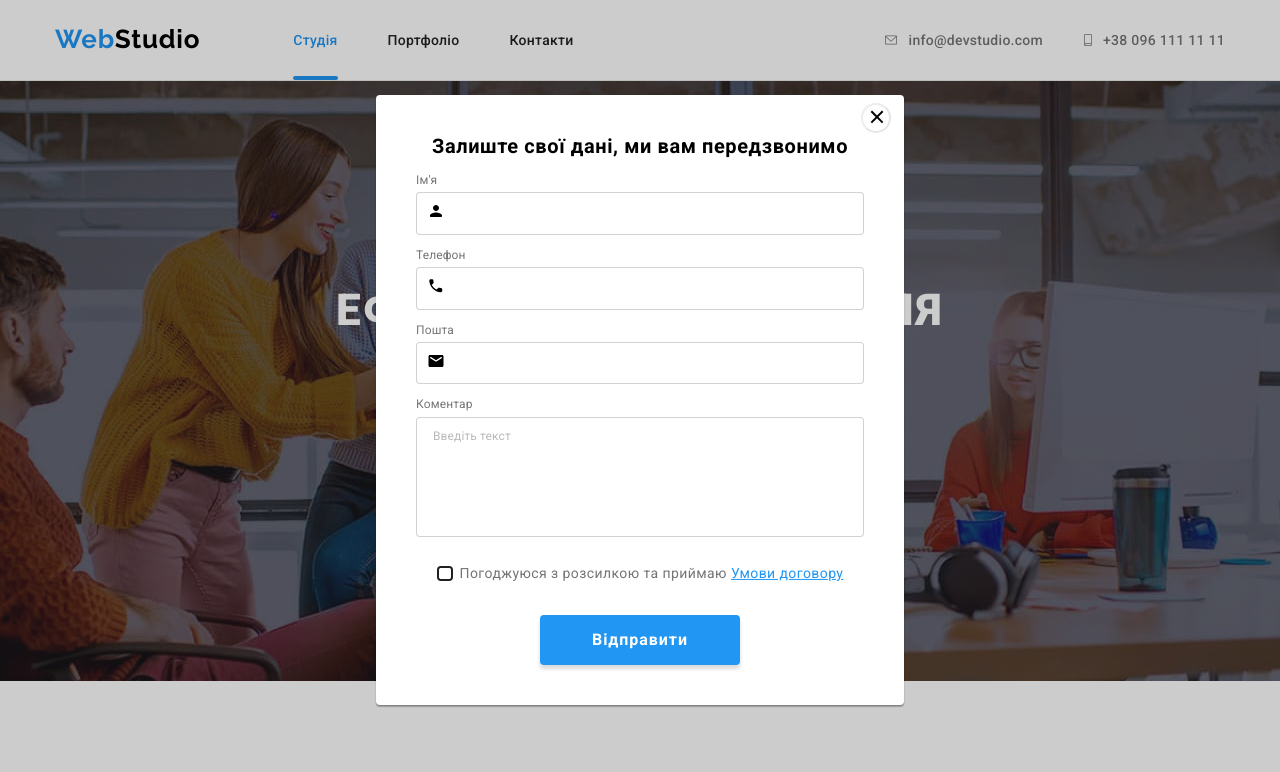
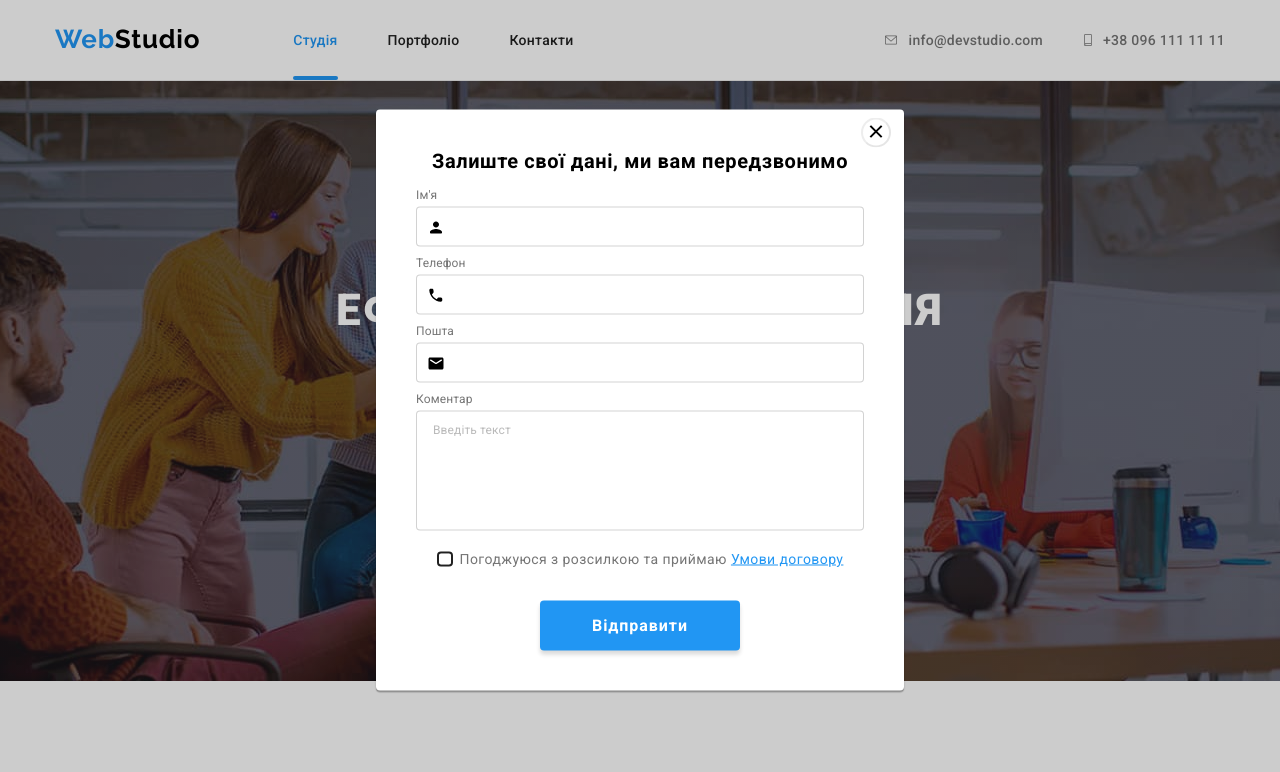
Before and after one commit to troanart/goit-markup-hw-06, a plain HTML site: page index.html in a window 1280 px wide. Both pictures are taken after a click on the button "Замовити послугу". Shown: the top 772 px of the page. Drawn offline with nearby package versions, Linux system fonts and the light colour scheme.

Commit message:
fix height in form and fix form footer

```diff
--- a/css/style.css
+++ b/css/style.css
@@ -476,8 +476,8 @@ li {
   border: 1px solid black;
   transform: rotate(45deg);
   position: absolute;
-  top: 16%;
-  left: 51%;
+  top: 17%;
+  left: 45%;
   transition: border 250ms cubic-bezier(0.4, 0, 0.2, 1);
 }
 
@@ -488,8 +488,8 @@ li {
   border: 1px solid black;
   height: 16px;
   transform: rotate(-45deg);
-  top: 16%;
-  left: 49%;
+  top: 17%;
+  left: 45%;
   transition: border 250ms cubic-bezier(0.4, 0, 0.2, 1);
 }
 
@@ -500,7 +500,7 @@ li {
 
 .form-input {
   margin-top: 4px;
-  padding: 11px 38px;
+  padding: 9.5px 38px;
   width: 100%;
   border-radius: 4px;
   border: 1px solid rgba(33, 33, 33, 0.2);
@@ -535,6 +535,7 @@ li {
 .form-groop {
   margin-bottom: 10px;
   position: relative;
+  max-height: 58px;
 }
 
 .form-btn-submit {
@@ -562,6 +563,7 @@ li {
 
 .text-area {
   margin-bottom: 20px;
+  max-height: 138px;
 }
 
 .check {
@@ -618,7 +620,7 @@ li {
 .form-icon {
   position: absolute;
   left: 20px;
-  top: 41px;
+  top: 43px;
   transform: translate(-50%, -50%);
   display: inline-block;
   width: 18px;
@@ -1042,13 +1044,12 @@ li {
 }
 
 .form-in-footer {
- margin-left: 93px;
+ margin-left: 117px;
 }
 
 .footer-form {
   width: 570px;
   display: flex;
-
   align-items: end;
 
 }
@@ -1071,7 +1072,7 @@ li {
   color: rgba(255, 255, 255, 0.60);
   font-size: 16px;
   font-weight: 400;
-  line-height: 20px; /* 125% */
+  line-height: 1.25;
   letter-spacing: 0.48px;
 }
 
--- a/index.html
+++ b/index.html
@@ -98,7 +98,7 @@
                 <use href="./img/icons.svg#email-black-18dp-1-1"></use>
               </svg>
             </div>
-            <div class="form-groop text-area">
+            <div class=" text-area">
               <label class="form-label" for="text-area">Коментар</label>
               <textarea
                 class="form-textarea"
```
